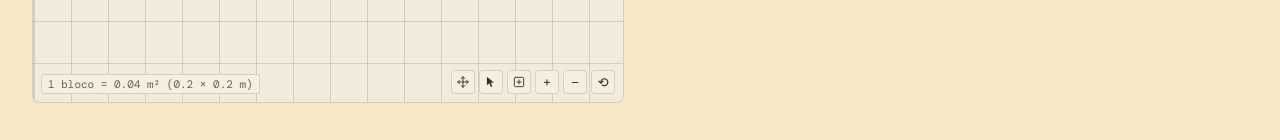
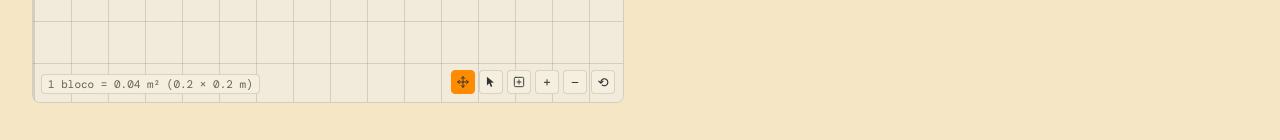
Before and after one commit to Lucas-O-S/TCC_Swarm_Robots, a React (Vite) app in the folder Frontend/: page /CenarioBuilder in a window 1280 px wide. Shown: the part 657-797 px from the top of the page. Built offline with nearby package versions, Linux system fonts and the light colour scheme.

Commit message:
Enhance Map and MapToolButton components: add tool management and styling improvements for better user interaction

```diff
--- a/Frontend/src/components/MapCanvas/MapCanvas.tsx
+++ b/Frontend/src/components/MapCanvas/MapCanvas.tsx
@@ -4,6 +4,7 @@ import type { MapModel } from '../../model/Map.Model';
 import { BLOCK_AREA_CM2, BLOCK_SIDE_M, DEFAULT_CELL, DEFAULT_COLS, DEFAULT_ROWS } from '../../Consts/MapConsts';
 import { Map } from '../Map/Map';
 import { MapViewport } from '../MapViewport/MapViewport';
+import type { BaseTool } from '../MapViewport/MapViewport';
 import styles from './MapCanvas.module.css';
 
 interface MapCanvasProps extends Omit<HTMLAttributes<HTMLDivElement>, 'children'> {
@@ -26,8 +27,10 @@ interface MapCanvasProps extends Omit<HTMLAttributes<HTMLDivElement>, 'children'
   children?: ReactNode | ((cellWidth: number, cellHeight: number) => ReactNode);
   /** Botões extra no canto de controles, ao lado do zoom (ver MapViewport). */
   tools?: ReactNode;
-  /** Quando false, clicar e arrastar não move o mapa (ver MapViewport). Default: true. */
-  panEnabled?: boolean;
+  /** Ferramenta ativa controlada de fora (ver MapViewport) — só necessário com uma ferramenta extra própria da tela. */
+  tool?: string;
+  /** Vem sempre junto com `tool` (ver MapViewport). */
+  onToolChange?: (tool: BaseTool) => void;
 }
 
 // <Map> (grid puro) dentro de <MapViewport> (quadro com zoom/arraste). O
@@ -45,7 +48,8 @@ export function MapCanvas({
   maxHeight,
   children,
   tools,
-  panEnabled,
+  tool,
+  onToolChange,
   ...rest
 }: MapCanvasProps) {
   const effectiveCols = Math.max(1, mapModel?.cenario.sizeX ?? cols);
@@ -85,7 +89,8 @@ export function MapCanvas({
           </span>
         }
         tools={tools}
-        panEnabled={panEnabled}
+        tool={tool}
+        onToolChange={onToolChange}
       >
         <Map
           cols={effectiveCols}
--- a/Frontend/src/components/MapToolButton/MapToolButton.module.css
+++ b/Frontend/src/components/MapToolButton/MapToolButton.module.css
@@ -10,6 +10,17 @@
   color: var(--color-text);
   font-family: var(--font-mono);
   cursor: pointer;
+  /* Sem isso, alguns navegadores (Safari/macOS) desenham o botão nativo
+     por cima do fundo customizado — a cor de "ativo" muda no estado, mas
+     visualmente quase não aparece. */
+  appearance: none;
+  -webkit-appearance: none;
+}
+
+/* Feedback do tipo "click": escurece só no instante do clique (pressed),
+   sem precisar de estado — soma com o `.active` do tipo "tool" também. */
+.button:active {
+  background: var(--color-border);
 }
 
 .active {
@@ -17,3 +28,7 @@
   border-color: var(--color-orange);
   color: var(--color-dark);
 }
+
+.active:active {
+  background: var(--color-orange);
+}
--- a/Frontend/src/components/MapToolButton/MapToolButton.tsx
+++ b/Frontend/src/components/MapToolButton/MapToolButton.tsx
@@ -1,8 +1,17 @@
 import type { ButtonHTMLAttributes } from 'react';
 import styles from './MapToolButton.module.css';
 
+export type MapToolButtonVariant = 'tool' | 'click';
+
 interface MapToolButtonProps extends ButtonHTMLAttributes<HTMLButtonElement> {
-  /** Marca o botão como "ligado" (ex.: ferramenta ativa). */
+  /**
+   * 'tool' (padrão): alterna e fica "aceso" (fundo laranja) enquanto
+   * `active` for true — ex.: Mover/Selecionar/Obstáculo.
+   * 'click': ação de disparo único, sem estado — só escurece no instante
+   * do clique (feedback), sem ficar marcado depois — ex.: zoom, reset.
+   */
+  variant?: MapToolButtonVariant;
+  /** Só tem efeito com variant="tool". Marca o botão como "ligado". */
   active?: boolean;
 }
 
@@ -10,12 +19,18 @@ interface MapToolButtonProps extends ButtonHTMLAttributes<HTMLButtonElement> {
 // estilo dos botões de zoom (+/−/⟲) — reutilizável por qualquer tela com
 // mapa que precise de uma ferramenta própria (ex.: alternar modo de
 // desenhar obstáculo no CenarioBuilder), sem alterar o mapa base.
-export function MapToolButton({ active = false, className = '', ...rest }: MapToolButtonProps) {
+export function MapToolButton({
+  variant = 'tool',
+  active = false,
+  className = '',
+  ...rest
+}: MapToolButtonProps) {
+  const toggledOn = variant === 'tool' && active;
   return (
     <button
       type="button"
-      className={`${styles.button} ${active ? styles.active : ''} ${className}`.trim()}
-      aria-pressed={active}
+      className={`${styles.button} ${toggledOn ? styles.active : ''} ${className}`.trim()}
+      aria-pressed={variant === 'tool' ? active : undefined}
       {...rest}
     />
   );
--- a/Frontend/src/components/MapViewport/MapViewport.module.css
+++ b/Frontend/src/components/MapViewport/MapViewport.module.css
@@ -10,11 +10,17 @@
   width: 100%;
   height: 100%;
   overflow: hidden;
-  cursor: grab;
   touch-action: none;
 }
 
-.surface:active {
+/* Só mostra a mãozinha de arrastar quando a ferramenta "Mover" está ativa
+   — nas outras (Selecionar, Obstáculo...) o arraste não faz pan, então o
+   cursor fica no padrão em vez de sugerir que dá pra arrastar o mapa. */
+.surface.grabCursor {
+  cursor: grab;
+}
+
+.surface.grabCursor:active {
   cursor: grabbing;
 }
 
@@ -30,14 +36,3 @@
   display: flex;
   gap: 4px;
 }
-
-.controls button {
-  width: 24px;
-  height: 24px;
-  border: 1px solid var(--color-border);
-  border-radius: 4px;
-  background: var(--color-surface);
-  color: var(--color-text);
-  font-family: var(--font-mono);
-  cursor: pointer;
-}
--- a/Frontend/src/components/MapViewport/MapViewport.tsx
+++ b/Frontend/src/components/MapViewport/MapViewport.tsx
@@ -11,7 +11,7 @@ import { MapToolButton } from '../MapToolButton/MapToolButton';
 import { MoveIcon, SelectIcon } from '../MapToolButton/icons';
 import styles from './MapViewport.module.css';
 
-type BaseTool = 'move' | 'select';
+export type BaseTool = 'move' | 'select';
 
 interface MapViewportProps extends PropsWithChildren {
   width?: number;
@@ -22,8 +22,16 @@ interface MapViewportProps extends PropsWithChildren {
   overlay?: ReactNode;
   /** Botões extra no canto de controles, ao lado do zoom (ex.: <MapToolButton>). */
   tools?: ReactNode;
-  /** Quando false, clicar e arrastar não move o mapa (ex.: outra ferramenta, tipo desenhar obstáculo, está ativa). Default: true. */
-  panEnabled?: boolean;
+  /**
+   * Ferramenta ativa, controlada de fora — só precisa disso quem tem uma
+   * ferramenta extra (ex.: "obstáculo" no CenarioBuilder) que deve entrar
+   * no mesmo grupo exclusivo de Mover/Selecionar (só uma ativa por vez).
+   * Sem isso, o componente controla sozinho (começa em "move"). Vem
+   * sempre acompanhado de `onToolChange`.
+   */
+  tool?: string;
+  /** Chamado quando o usuário clica Mover ou Selecionar (os botões que o próprio MapViewport renderiza). Obrigatório junto com `tool`. */
+  onToolChange?: (tool: BaseTool) => void;
 }
 
 interface DragState {
@@ -44,17 +52,27 @@ export function MapViewport({
   maxZoom = DEFAULT_MAX_ZOOM,
   overlay,
   tools,
-  panEnabled = true,
+  tool,
+  onToolChange,
   children,
 }: MapViewportProps) {
   const [zoom, setZoom] = useState(1);
   const [pan, setPan] = useState({ x: 0, y: 0 });
   const drag = useRef<DragState | null>(null);
   // Ferramenta base de todo mapa (mover/pan vs. só clicar/selecionar) — vem
-  // pronta em qualquer tela que use <MapCanvas>/<MapViewport>. Ferramentas
-  // extras de uma tela específica (ex.: obstáculo no CenarioBuilder) entram
-  // via `tools` e desligam o pan por conta própria com `panEnabled={false}`.
-  const [baseTool, setBaseTool] = useState<BaseTool>('move');
+  // pronta em qualquer tela que use <MapCanvas>/<MapViewport>, sem precisar
+  // de nada de fora (estado interno). Quando a tela tem uma ferramenta
+  // extra (ex.: obstáculo no CenarioBuilder) que precisa entrar no mesmo
+  // grupo exclusivo, ela passa `tool`/`onToolChange` e passa a controlar
+  // tudo (inclusive Mover/Selecionar) — padrão controlado/não-controlado,
+  // igual um <input value/defaultValue>.
+  const [internalTool, setInternalTool] = useState<BaseTool>('move');
+  const activeTool = tool ?? internalTool;
+
+  function selectBaseTool(next: BaseTool) {
+    if (tool === undefined) setInternalTool(next);
+    onToolChange?.(next);
+  }
 
   function clampZoom(value: number) {
     return Math.min(maxZoom, Math.max(minZoom, value));
@@ -67,7 +85,7 @@ export function MapViewport({
   }
 
   function handlePointerDown(e: PointerEvent<HTMLDivElement>) {
-    if (baseTool !== 'move' || !panEnabled) return;
+    if (activeTool !== 'move') return;
     e.currentTarget.setPointerCapture(e.pointerId);
     drag.current = { startX: e.clientX, startY: e.clientY, panX: pan.x, panY: pan.y };
   }
@@ -92,7 +110,7 @@ export function MapViewport({
   return (
     <div className={styles.frame} style={{ width, height }}>
       <div
-        className={styles.surface}
+        className={`${styles.surface} ${activeTool === 'move' ? styles.grabCursor : ''}`.trim()}
         onWheel={handleWheel}
         onPointerDown={handlePointerDown}
         onPointerMove={handlePointerMove}
@@ -109,15 +127,15 @@ export function MapViewport({
 
       <div className={styles.controls}>
         <MapToolButton
-          active={baseTool === 'move'}
-          onClick={() => setBaseTool('move')}
+          active={activeTool === 'move'}
+          onClick={() => selectBaseTool('move')}
           title="Mover mapa (clicar e arrastar)"
         >
           <MoveIcon />
         </MapToolButton>
         <MapToolButton
-          active={baseTool === 'select'}
-          onClick={() => setBaseTool('select')}
+          active={activeTool === 'select'}
+          onClick={() => selectBaseTool('select')}
           title="Selecionar (clique simples)"
         >
           <SelectIcon />
@@ -125,15 +143,15 @@ export function MapViewport({
 
         {tools}
 
-        <button type="button" onClick={() => setZoom((z) => clampZoom(z + ZOOM_STEP))}>
+        <MapToolButton variant="click" onClick={() => setZoom((z) => clampZoom(z + ZOOM_STEP))} title="Mais zoom">
           +
-        </button>
-        <button type="button" onClick={() => setZoom((z) => clampZoom(z - ZOOM_STEP))}>
+        </MapToolButton>
+        <MapToolButton variant="click" onClick={() => setZoom((z) => clampZoom(z - ZOOM_STEP))} title="Menos zoom">
           −
-        </button>
-        <button type="button" onClick={reset}>
+        </MapToolButton>
+        <MapToolButton variant="click" onClick={reset} title="Redefinir zoom/posição">
           ⟲
-        </button>
+        </MapToolButton>
       </div>
 
       {overlay}
--- a/Frontend/src/screens/CenarioBuilder/CenarioBuilder.tsx
+++ b/Frontend/src/screens/CenarioBuilder/CenarioBuilder.tsx
@@ -12,6 +12,8 @@ import { MapToolButton } from "../../components/MapToolButton/MapToolButton";
 import { ObstacleIcon } from "../../components/MapToolButton/icons";
 import { useObstacleEditor } from "./useObstacleEditor";
 import styles from "./CenarioBuilder.module.css";
+
+type Tool = "move" | "select" | "obstacle";
 
 export function CenarioBuilder() {
 
@@ -41,7 +43,8 @@ export function CenarioBuilder() {
         updateCenario("Obstacles", obstacles);
     }
 
-    const [obstacleTool, setObstacleTool] = useState(false);
+    const [tool, setTool] = useState<Tool>("move");
+    const obstacleTool = tool === "obstacle";
 
     const { rectFor, previewRect, removeObstacle, gridHandlers } = useObstacleEditor({
         enabled: obstacleTool,
@@ -102,11 +105,12 @@ export function CenarioBuilder() {
                     fitWidth
                     maxHeight={maxMapHeight}
                     className={obstacleTool ? styles.editableGrid : undefined}
-                    panEnabled={!obstacleTool}
+                    tool={tool}
+                    onToolChange={setTool}
                     tools={
                         <MapToolButton
                             active={obstacleTool}
-                            onClick={() => setObstacleTool((v) => !v)}
+                            onClick={() => setTool(obstacleTool ? "move" : "obstacle")}
                             title="Desenhar obstáculo (arraste no mapa)"
                         >
                             <ObstacleIcon />
```
